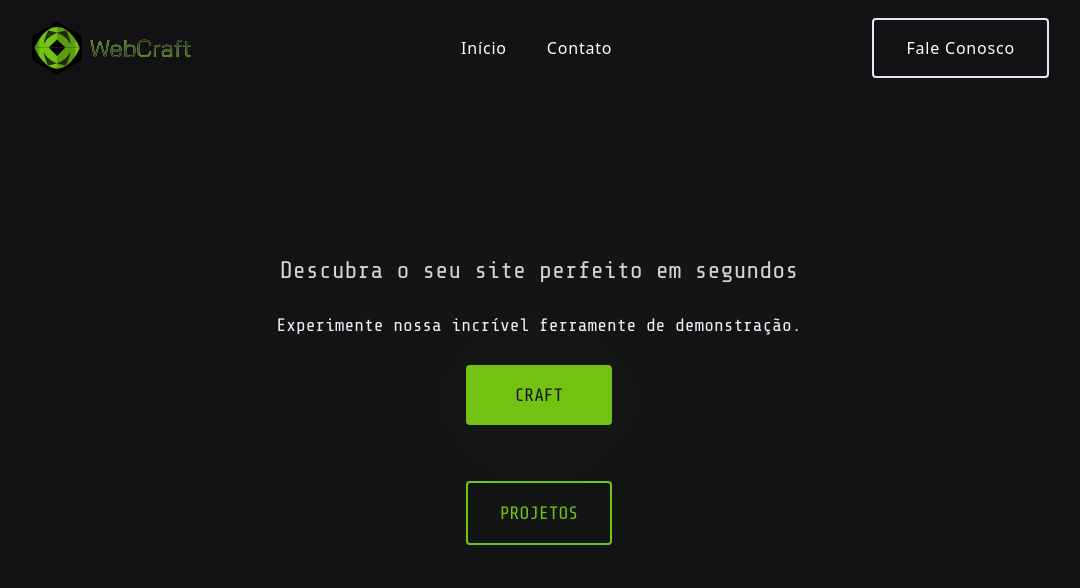
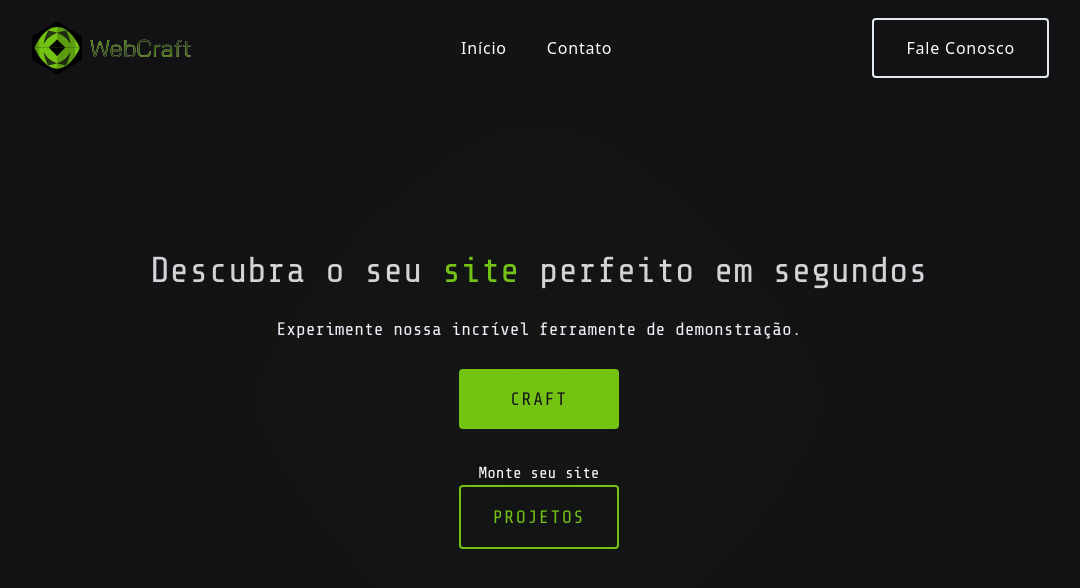
Before and after one commit to juicerq/Notes, a Next.js app in the folder web/: page / in a window 1280 px wide. Shown: the top 588 px of the page, without its empty margins (101-1181 px from the left). Built offline with nearby package versions, Linux system fonts and the light colour scheme.

Commit message:
fixed w-screen

```diff
--- a/web/src/components/Hero.tsx
+++ b/web/src/components/Hero.tsx
@@ -2,20 +2,25 @@ export default function Hero() {
   return (
     <main className=" font-alt">
       <div className="flex h-screen flex-col items-center justify-center gap-6 text-center font-main">
-        <h1 className=" text-2xl text-zinc-300">
-          Descubra o seu site perfeito em segundos
+        <h1 className=" text-4xl text-zinc-300">
+          Descubra o seu{' '}
+          <span className="text-mainPalette-primaryButton">site</span> perfeito
+          em segundos
         </h1>
         <p className="text-lg leading-relaxed text-mainPalette-text ">
           Experimente nossa incrível ferramente de demonstração.
         </p>
 
-        <div className="flex flex-col gap-14">
-          <button className="button-hover bg-mainPalette-primaryButton px-12 py-4 text-lg uppercase">
+        <div className="flex flex-col gap-8">
+          <button className="button-hover bg-mainPalette-primaryButton px-12 py-4 text-lg uppercase tracking-widest">
             craft
           </button>
-          <button className="rounded border-2 border-mainPalette-primaryButton px-8 py-4 text-lg uppercase text-mainPalette-primaryButton">
-            Projetos
-          </button>
+          <div className="flex flex-col text-white">
+            Monte seu site
+            <button className="rounded border-2 border-mainPalette-primaryButton px-8 py-4 text-lg uppercase tracking-widest text-mainPalette-primaryButton">
+              Projetos
+            </button>
+          </div>
         </div>
       </div>
     </main>
--- a/web/src/components/general/PageTransition.tsx
+++ b/web/src/components/general/PageTransition.tsx
@@ -13,7 +13,7 @@ export default function PageTransition({ children }: PageTransitionProps) {
   return (
     <AnimatePresence>
       <motion.div
-        className="w-screen px-4"
+        className="w-screen px-4 xs:px-10"
         key={`page-${pathName}`}
         initial={{ opacity: 0 }}
         animate={{ opacity: 1 }}
--- a/web/tailwind.config.js
+++ b/web/tailwind.config.js
@@ -1,5 +1,3 @@
-/** @type {import('tailwindcss').Config} */
-
 /** @type {import('tailwindcss').Config} */
 module.exports = {
   darkMode: ['class'],
```
